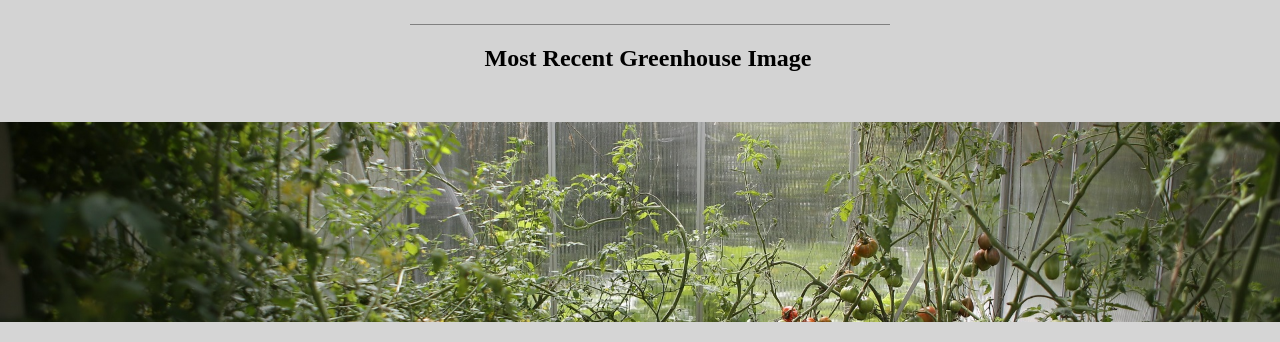
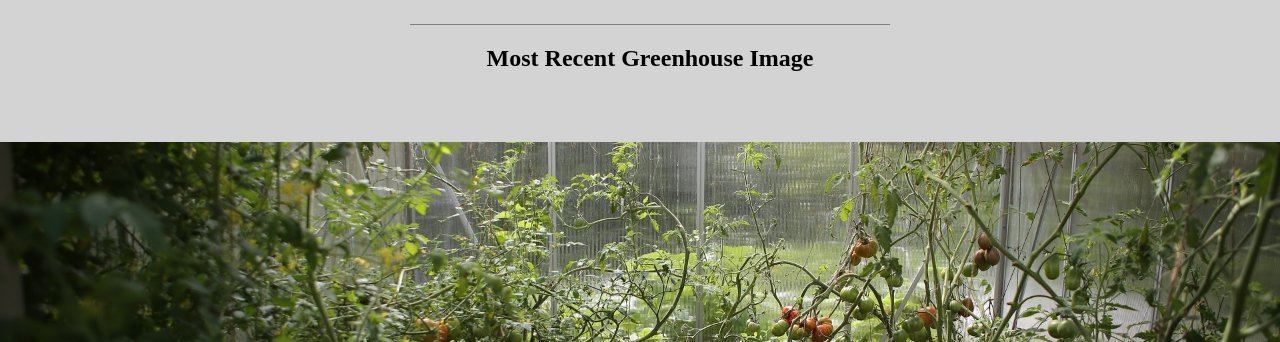
Before and after one commit to BrettMeirhofer/DjangoGreenhouse, a Django app: page / in a window 1280 px wide. Shown: the part 1042-1384 px from the top of the page. Run offline with Django 4.2, Linux system fonts and the light colour scheme; data that the repository does not hold is empty.

Commit message:
Updated styling for latest dashboard image

```diff
--- a/GreenhouseSite/Sensors/static/Sensors/css/dashboard.css
+++ b/GreenhouseSite/Sensors/static/Sensors/css/dashboard.css
@@ -64,3 +64,9 @@
     margin-top: 10px;
     margin-bottom: 10px;
 }
+
+#latest {
+    display: block;
+    margin: auto;
+    margin-top: 20px;
+}
--- a/GreenhouseSite/templates/admin/dashboard.html
+++ b/GreenhouseSite/templates/admin/dashboard.html
@@ -73,6 +73,6 @@
         </div>
         <hr>
         <h2>Most Recent Greenhouse Image</h2>
-        <img src="{{img_url}}">
+        <img id="latest" src="{{img_url}}">
     </div>
 {% endblock %}
```
